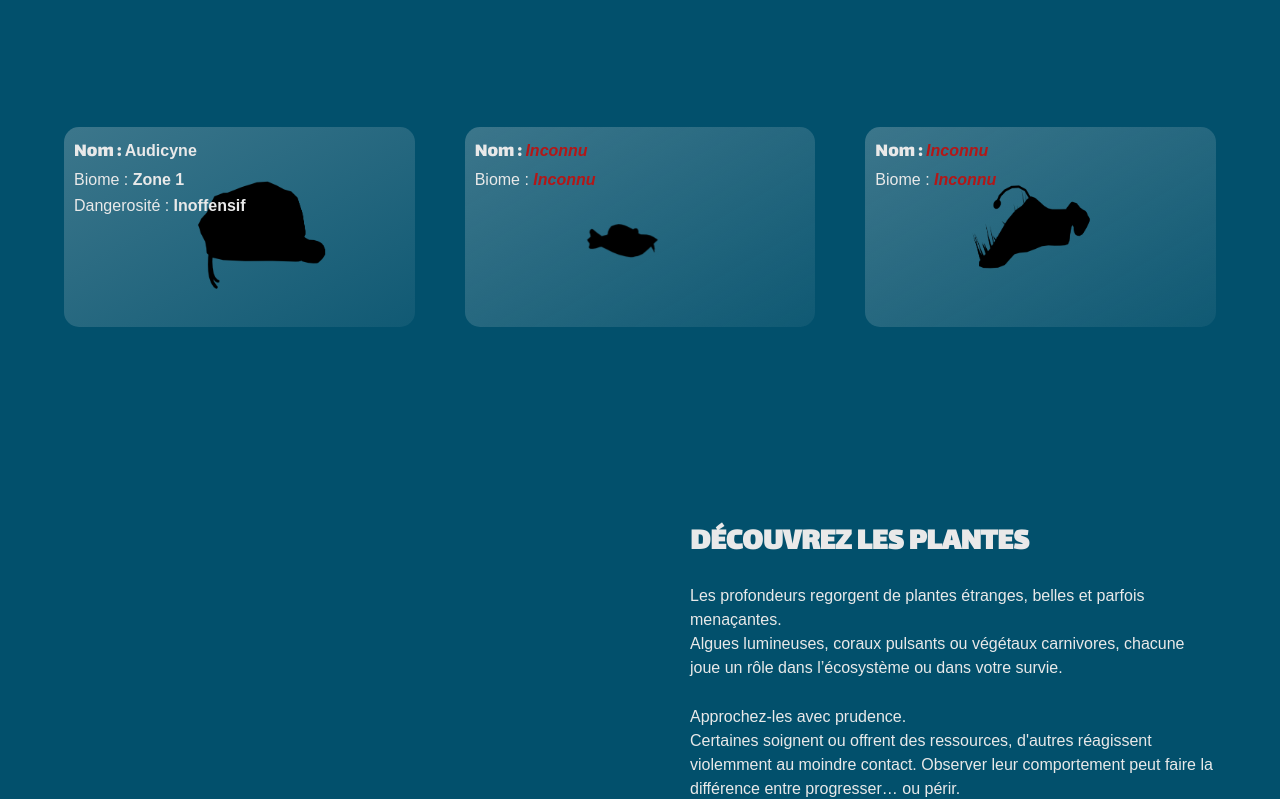
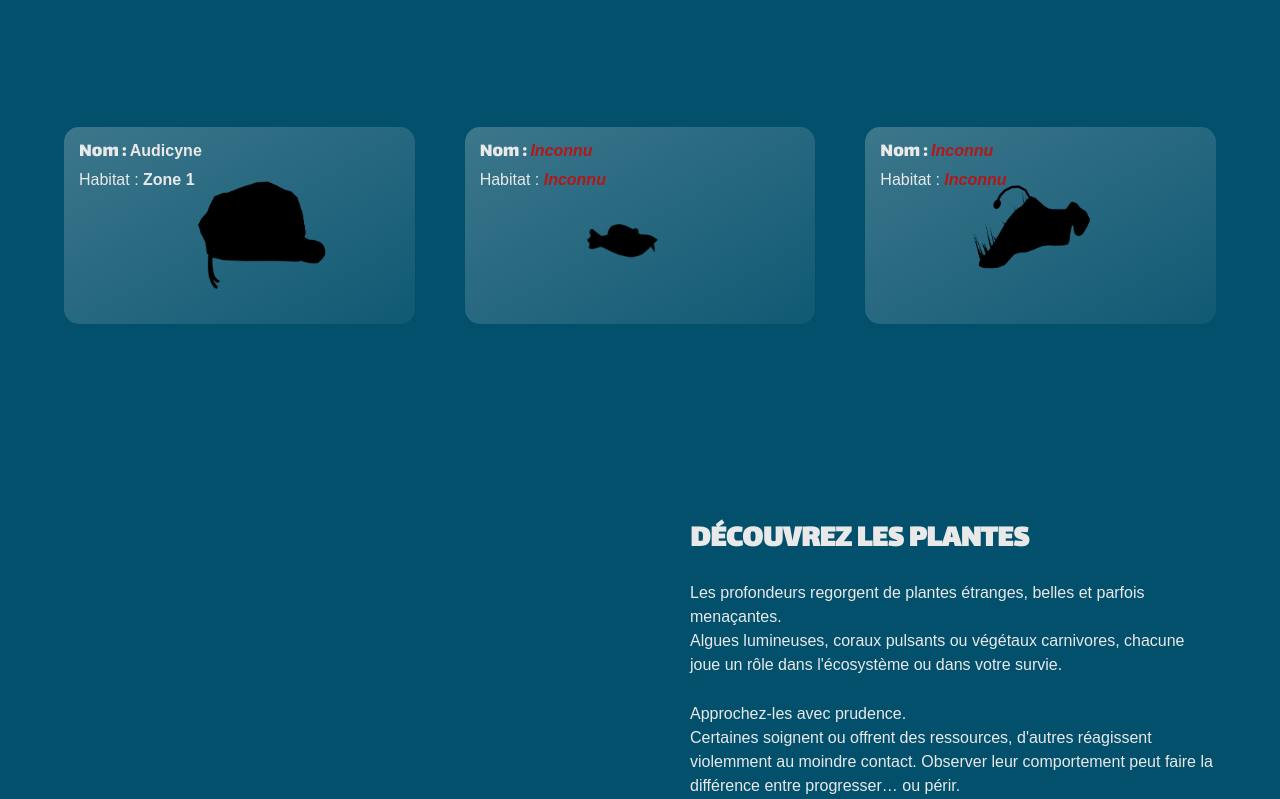
Before and after one commit to Aurelie-Runser/Abym, a Vue app: page /encyclopedie in a window 1280 px wide. Shown: the part 866-1665 px from the top of the page. Built offline with nearby package versions, Linux system fonts and the light colour scheme; a web font is replaced by a local one.

Commit message:
ajout encyclopedie card modal

```diff
--- a/src/components/CardEncyclopedie.vue
+++ b/src/components/CardEncyclopedie.vue
@@ -1,40 +1,94 @@
 <script setup>
+import { ref, watch, onMounted, onUnmounted } from 'vue'
+
 defineProps({
-  donnees: Array
-});
+  donnees: Object
+})
+
+const isOpen = ref(false);
+
+const handleKeydown = (event) => {
+  if (event.key === 'Escape') {
+    isOpen.value = false
+  }
+}
+
+watch(isOpen, (newVal) => {
+  if (newVal) {
+    document.body.style.overflow = 'hidden'
+  } else {
+    document.body.style.overflow = ''
+  }
+})
+
+onMounted(() => {
+  window.addEventListener('keydown', handleKeydown)
+})
+
+onUnmounted(() => {
+  window.removeEventListener('keydown', handleKeydown)
+  document.body.style.overflow = ''
+})
 </script>
 
 <template>
-  <div class="card" :class="[{ 'card-unknown': !donnees.name }, { ['card-' + donnees.index]: true }]">
+  <div
+    @click="donnees.name && (isOpen = true)"
+    class="card"
+    :class="[{ 'card-unknown': !donnees.name }]"
+  >
     <div class="card-content">
       <span class="name">Nom : <strong>{{ donnees.name ?? 'Inconnu' }}</strong></span>
-      <span class="biome">Biome : <strong>{{ donnees.biome ?? 'Inconnu' }}</strong></span>
-      <span v-if="donnees.degats" class="danger">Dangerosité : <strong>{{ donnees.degats ?? 'Inconnu' }}</strong></span>
+      <span class="biome">Habitat : <strong>{{ donnees.biome ?? 'Inconnu' }}</strong></span>
+      <span v-if="donnees.degats" class="danger">Dangerosité : <strong>{{ donnees.degats }}</strong></span>
     </div>
-    <img :src="donnees.image" :alt="donnees.name ? 'photo d\'un spécimen' : 'silhouette d\'un spécimen'"/>
+    <img
+      :src="donnees.image"
+      :alt="donnees.name ? 'photo d\'un spécimen' : 'silhouette d\'un spécimen'"
+    />
   </div>
+
+  <teleport to="body">
+    <transition name="fade-zoom">
+      <div v-if="isOpen" class="modal-overlay" @click.self="isOpen = false">
+        <div class="modal-card">
+          <div class="card-content">
+            <p class="name">{{ donnees.name }} <span>({{ donnees.famille}})</span></p>
+            <p class="alot">
+              <span v-if="donnees.categorie">Categorie : <strong>{{ donnees.categorie }}</strong></span>
+              <span v-if="donnees.attitude">Dangerosité : <strong>{{ donnees.attitude }}</strong></span>
+              <span>Habitat : <strong>{{ donnees.biome }}</strong></span>
+            </p>
+            <p class="mesures">Mesures : <strong>{{ donnees.mesures }}</strong></p>
+            <p class="description">{{ donnees.description }}</p>
+            <p></p>
+          </div>
+          <img :src="donnees.image" :alt="'Photo de ' + donnees.name" />
+        </div>
+      </div>
+    </transition>
+  </teleport>
 </template>
 
 <style scoped>
 .card {
+  aspect-ratio: 16/9;
+  border-radius: 15px;
+  background: linear-gradient(-30deg, #e9e9e910, #e9e9e940);
+  cursor: pointer;
+  transition: transform 0.4s ease;
   position: relative;
-  aspect-ratio: 16/9;
-  background: linear-gradient(-30deg, #e9e9e910, #e9e9e940);
-  border-radius: 15px;
-  cursor: pointer;
+  overflow: hidden;
 
-
-  .card-content{
+  .card-content {
     position: absolute;
     z-index: 1;
     top: 0;
     left: 0;
-    width: 100%;
-    height: 100%;
+    padding: 15px;
     display: flex;
     flex-direction: column;
     gap: 10px;
-    padding: 15px 10px;
 
     .name{
       font-family: var(--ff-title);
@@ -42,29 +96,86 @@ defineProps({
     }
   }
 
-  &.card-unknown{
+  &.card-unknown {
     cursor: not-allowed;
 
-    strong{
+    strong {
       color: #b31717;
       font-style: italic;
     }
   }
 }
 
-.card-1 {
-  grid-area: first;
+.modal-overlay {
+  position: fixed;
+  inset: 0;
+  display: grid;
+  place-items: center;
+  z-index: 40;
+  padding-top: 60px;
+  background: linear-gradient(-30deg, #02506C60, #02506C90);
+  backdrop-filter: blur(15px);
 }
 
-.card-2 {
-  grid-area: second;
+.modal-card {
+  overflow: hidden;
+  z-index: 42;
+  width: 90%;
+  max-width: var(--mw);
+  height: 90%;
+  padding: 2%;
+  transition: all 0.4s ease;
+  display: grid;
+  grid-template-columns: 1fr;
+  grid-template-rows: 40% 60%;
+
+  .card-content{
+    overflow: scroll;
+
+    .name{
+      font-family: var(--ff-title);
+      font-size: var(--fs-xl);
+      color: var(--c-primary-light);
+      margin-bottom: 10px;
+
+      span{
+        color: var(--c-white);
+      }
+    }
+
+    .alot{
+      display: flex;
+      flex-wrap: wrap;
+      gap: 10px 20px;
+    }
+  }
+
+  img{
+    grid-area: 1;
+    width: 100%;
+    height: 100%;
+    object-fit: contain;
+    animation: floating 2s ease-in-out alternate infinite;
+  }
 }
 
-.card-3 {
-  grid-area: third;
+@media (min-width: 1000px) {
+  .modal-card{
+    grid-template-columns: 40% 60%;
+    grid-template-rows: 1fr;
+
+    img{
+      grid-column: 2;
+    }
+  }
 }
 
-.card-4 {
-  grid-area: fourth;
+.fade-zoom-enter-active, .fade-zoom-leave-active {
+  transition: all 0.4s ease;
 }
+.fade-zoom-enter-from, .fade-zoom-leave-to {
+  opacity: 0;
+  transform: scale(0.8);
+}
+
 </style>
--- a/src/components/SliderComp.vue
+++ b/src/components/SliderComp.vue
@@ -31,6 +31,22 @@ defineProps({
     "second"
     "third"
     "fourth";
+  }
+
+  div:first-child{
+    grid-area: first;
+  }
+
+  div:nth-child(2){
+    grid-area: second;
+  }
+
+  div:nth-child(3){
+    grid-area: third;
+  }
+
+  div:nth-child(4){
+    grid-area: fourth;
   }
 
   &.is-fish{
--- a/src/views/EncyclopedieView.vue
+++ b/src/views/EncyclopedieView.vue
@@ -8,13 +8,10 @@ const fishs = [
     name : 'Audicyne',
     famille : 'Bonite',
     mesures : 'mesure de 70 à 80 cm pour un poids de 5 ou 6 kg',
-    aspect : 'La bouche porte deux barbillons et peut s’allonger en un tube qui lui permet de communiquer avec les autres ',
-    attitude : 'passagère ',
-    biome : 'Zone 1 ',
+    attitude : 'Inoffensif',
+    biome : 'Zone 1',
     categorie : 'herbivore',
-    sante : '500',
-    degats : 'Inoffensif',
-    description : 'Petit poisson de proie',
+    description : "L'Audicyne est un poisson gracile aux teintes argentées, mesurant jusqu'à 80 cm. Son corps fuselé évoque celui d'une bonite, mais sa particularité réside dans sa bouche allongée en tube, munie de deux barbillons sensibles. Cette extension lui permet non seulement de filtrer certaines algues flottantes, mais aussi d'émettre de légers sons pour communiquer avec ses congénères. Observé en bancs paisibles dans la Zone 1, l'Audicyne est prisé pour son comportement curieux, souvent vu en train de tourner lentement autour des plongeurs. Inoffensif, il joue un rôle clé dans le maintien des micro-algues et de l'équilibre des herbiers marins.",
     image:"/fish/poisson_1.png",
   },
   {
@@ -31,10 +28,12 @@ const plantes = [
   {
     index: 1,
     name: 'Corail Plate',
-    attitude : 'Récoltable, coraux solides comme de la pierre',
+    famille: 'Acroporidae',
+    categorie : 'Récoltable',
     aspect : "Petite tige où passe des coraux durs en forme d'assiettes",
     biome : 'zone tuto',
     mesures : '60 m de haut',
+    description : "Le Corail Plate est une formation étonnante, s'élevant en fines tiges rigides d'où jaillissent de larges coraux en forme d'assiettes superposées. Solide comme de la pierre, il peut atteindre jusqu'à 60 mètres de haut, formant de véritables piliers naturels dans la zone tuto. Sa structure résistante en fait un matériau récoltable, prisé par les espèces marines pour s'y abriter. Ce corail témoigne d'une croissance lente mais impressionnante, offrant un paysage vertical saisissant dans les bas-fonds clairs.",
     image:"/plantes/corail.png"
   },
   {
@@ -92,7 +91,7 @@ const plantes = [
 
           <p>
             Les profondeurs regorgent de plantes étranges, belles et parfois menaçantes.
-            <br/>Algues lumineuses, coraux pulsants ou végétaux carnivores, chacune joue un rôle dans l’écosystème  ou dans votre survie.
+            <br/>Algues lumineuses, coraux pulsants ou végétaux carnivores, chacune joue un rôle dans l'écosystème  ou dans votre survie.
           </p>
           <p>
             Approchez-les avec prudence.
```
